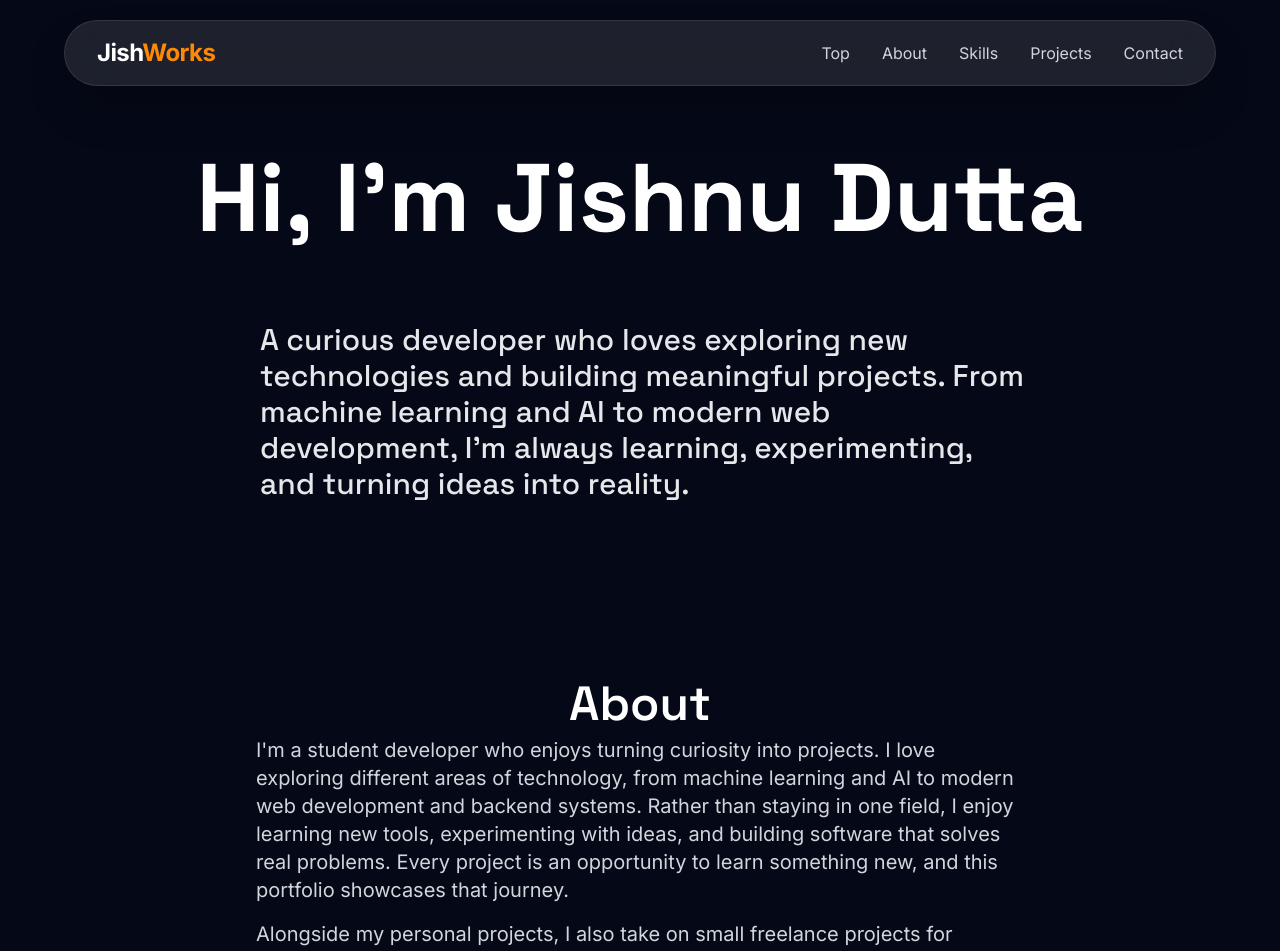
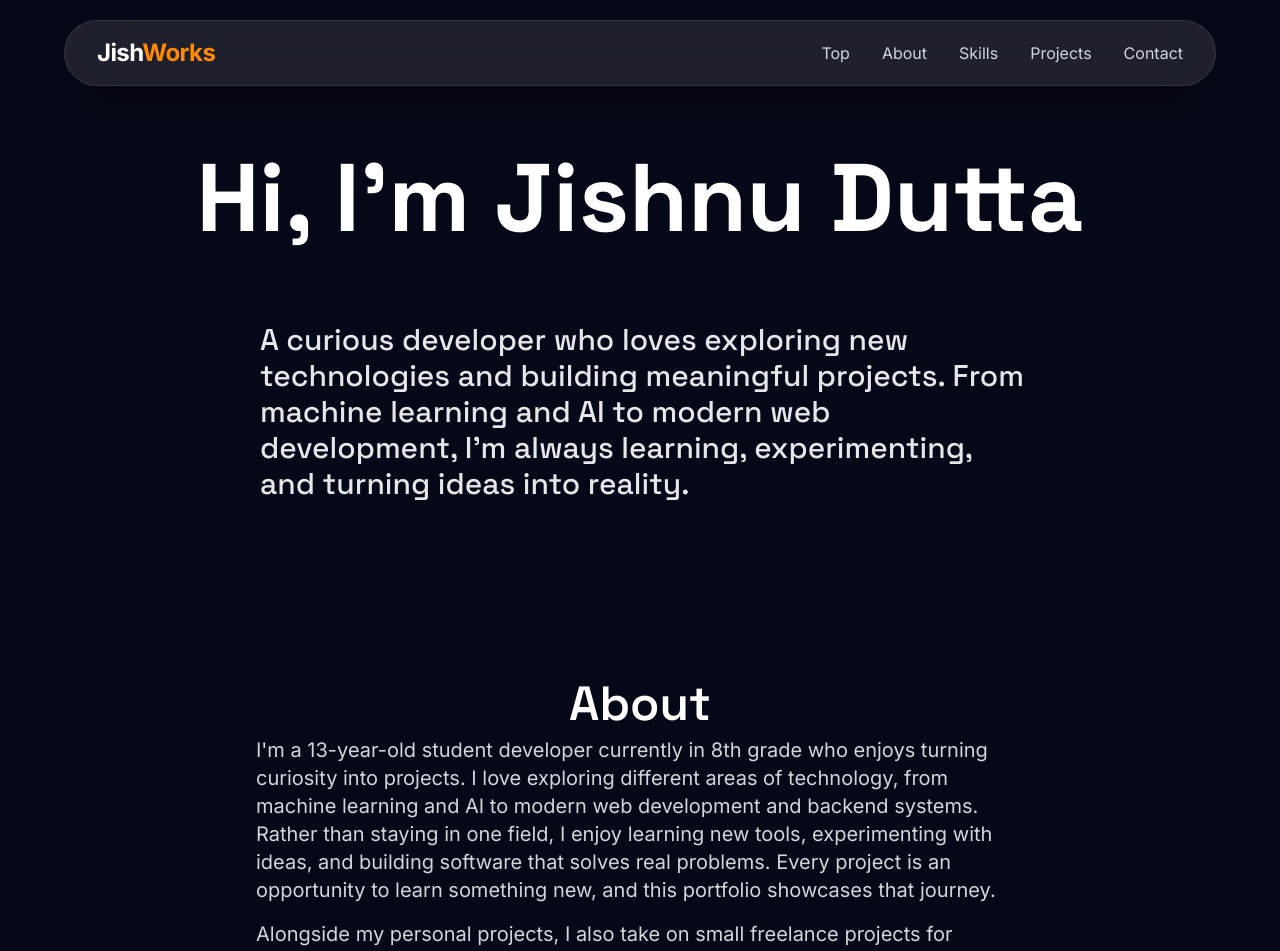
Before and after one commit to jishnudutta/JishWorks, a React (Vite) app: page / in a window 1280 px wide. Shown: the top 951 px of the page. Built offline with nearby package versions, Linux system fonts and the light colour scheme.

Commit message:
edited about

```diff
--- a/src/App.jsx
+++ b/src/App.jsx
@@ -116,13 +116,13 @@ function App() {
             About
           </h3>
           <p className="font-sans font-normal text-lg md:text-xl max-w-3xl my-2 text-gray-300">
-            I'm a student developer who enjoys turning curiosity into projects.
-            I love exploring different areas of technology, from machine
-            learning and AI to modern web development and backend systems.
-            Rather than staying in one field, I enjoy learning new tools,
-            experimenting with ideas, and building software that solves real
-            problems. Every project is an opportunity to learn something new,
-            and this portfolio showcases that journey.
+            I'm a 13-year-old student developer currently in 8th grade who
+            enjoys turning curiosity into projects. I love exploring different
+            areas of technology, from machine learning and AI to modern web
+            development and backend systems. Rather than staying in one field, I
+            enjoy learning new tools, experimenting with ideas, and building
+            software that solves real problems. Every project is an opportunity
+            to learn something new, and this portfolio showcases that journey.
           </p>
           <p className="font-sans font-normal text-lg max-w-3xl my-2 text-gray-300 md:text-xl">
             Alongside my personal projects, I also take on small freelance
```
